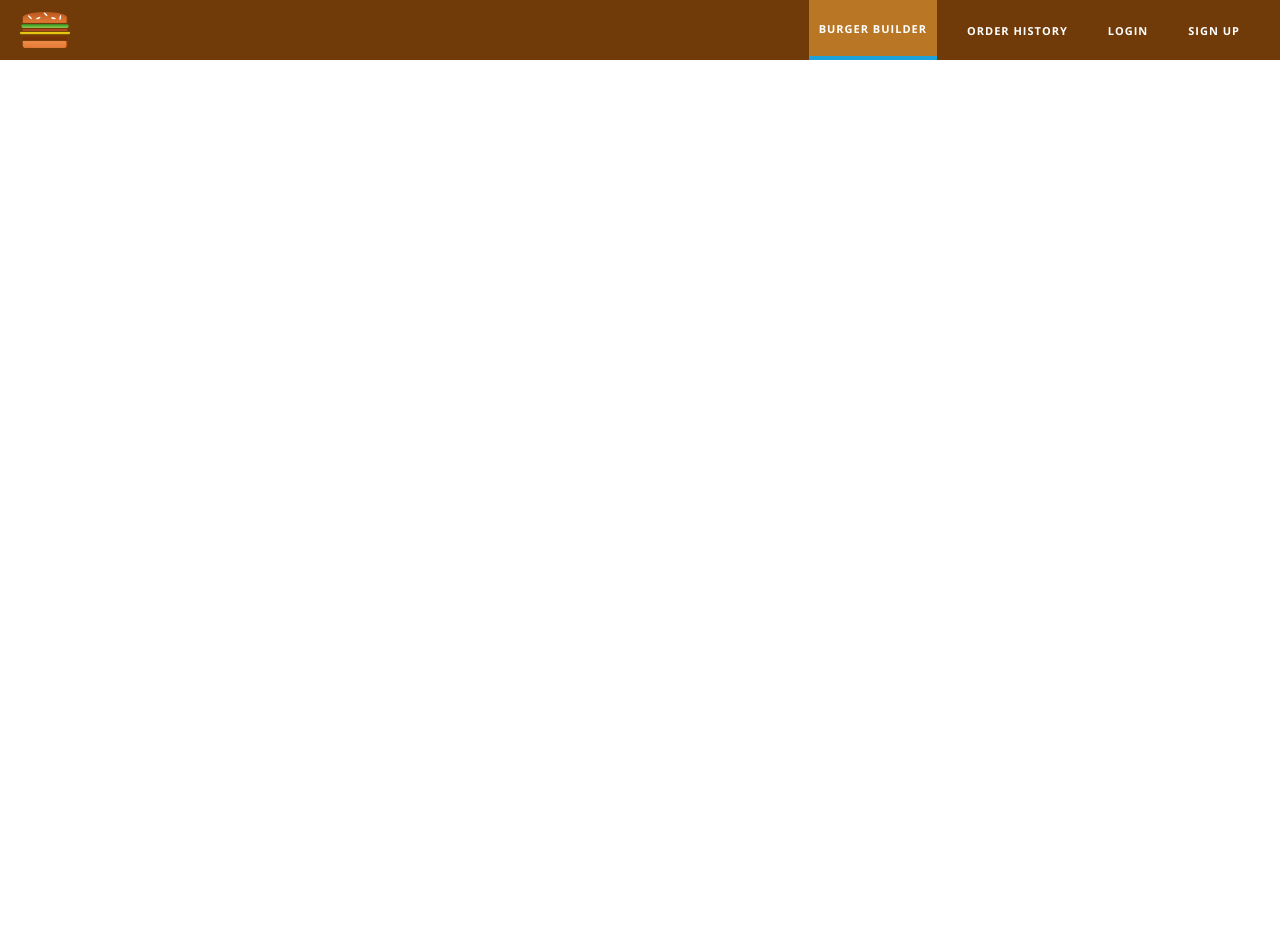
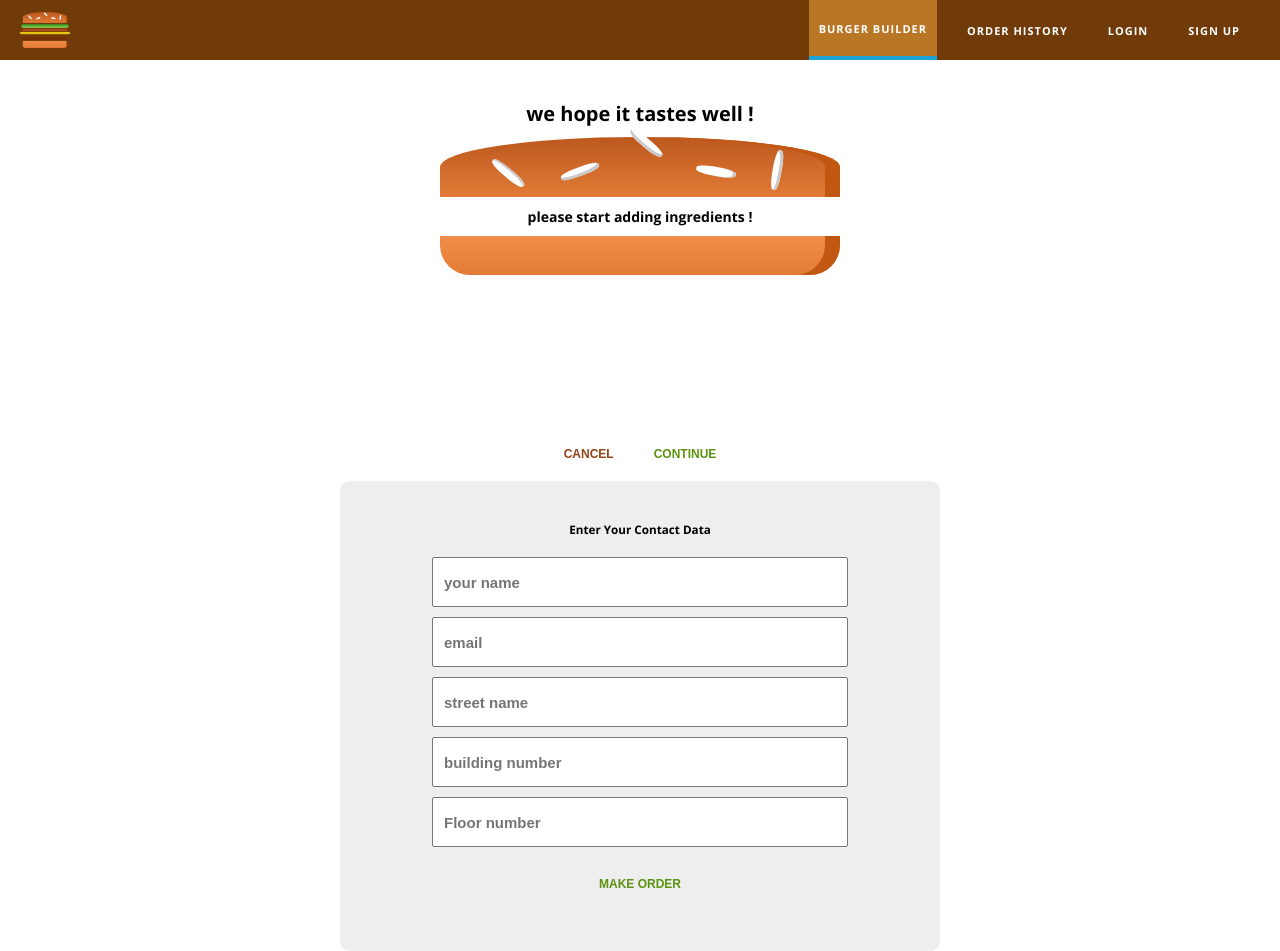
Before and after one commit to tareq-abdelhaq/burger-builder, a React (Create React App) app: page /checkout/order-forum in a window 1280 px wide. Before the commit the page ends 900 px from the top, so only its background shows below. Built offline with nearby package versions, Linux system fonts and the light colour scheme.

Commit message:
adding forum for order contant data

```diff
--- a/src/App.js
+++ b/src/App.js
@@ -3,7 +3,7 @@ import Layout from "./containers/Layout/Layout";
 import {Routes,Route} from "react-router-dom"
 import BurgerBuilder from "./containers/BurgerBuilder/BurgerBuilder";
 import CheckOut from "./containers/CheckOut/CheckOut";
-import Forum from "./components/Order/Forum/Forum";
+import OrderForum from "./containers/CheckOut/OrderForum/OrderForum";
 
 
 class App extends React.Component{
@@ -12,8 +12,9 @@ class App extends React.Component{
        <Layout>
            <Routes>
                <Route path="/" element={<BurgerBuilder />}/>
-               <Route path="/checkout" element={<CheckOut />} />
-               <Route path="/order-forum" element={<Forum />} />
+               <Route path="/checkout" element={<CheckOut />}>
+                   <Route path="order-forum" element={<OrderForum />} />
+               </Route>
            </Routes>
        </Layout>
     );
--- a/src/components/Order/CheckOutSummery/CheckOutSummery.js
+++ b/src/components/Order/CheckOutSummery/CheckOutSummery.js
@@ -12,7 +12,7 @@ class checkOutSummery extends Component{
     }
     continueOrderHandler = () =>
     {
-        this.props.navigate("/order-forum")
+        this.props.navigate("order-forum",{replace:true})
     }
     render(){
         console.log(this.props.ingredients)
--- a/src/components/Order/Forum/Forum.js
+++ /dev/null
@@ -1,21 +0,0 @@
-import {Component} from "react";
-import Modal from "../../UI/Modal/Modal";
-
-class Forum extends Component
-{
-    render() {
-        return(
-            <Modal visible>
-                <form>
-                    <input type="text" placeholder="your name"/>
-                    <input type="text" placeholder="phone number"/>
-                    <input type="text" placeholder="street name number"/>
-                    <input type="text" placeholder="building number number"/>
-                    <input type="text" placeholder="Floor number"/>
-                    <input type="submit" value="make order"/>
-                </form>
-            </Modal>
-        )
-    }
-}
-export default Forum;
--- a/src/containers/CheckOut/CheckOut.js
+++ b/src/containers/CheckOut/CheckOut.js
@@ -1,6 +1,8 @@
 import {Component} from "react";
 import CheckOutSummery from "../../components/Order/CheckOutSummery/CheckOutSummery";
 import withRouter from "../../hoc/withRouter";
+import {Outlet} from "react-router-dom";
+
 class CheckOut extends Component
 {
     state = {
@@ -17,7 +19,10 @@ class CheckOut extends Component
 
     render() {
         return (
+            <>
             <CheckOutSummery ingredients={this.state.ingredients}/>
+            <Outlet />
+            </>
         )
     }
 }
--- /dev/null
+++ b/src/containers/CheckOut/OrderForum/OrderForum.js
@@ -0,0 +1,36 @@
+import {Component} from "react";
+import classes from "./OrderForum.module.css"
+import Button from "../../../components/UI/Button/Button";
+
+class OrderForum extends Component
+{
+
+    state = {
+        username: "",
+        email: "",
+        phoneNumber: "",
+        address: {
+            city: "",
+            streetName: "",
+            buildingNumber: null,
+            floorNumber: null,
+            apartmentNumber: null
+        }
+    }
+    render() {
+        return(
+            <div className={classes.OrderForum}>
+                <h3> Enter your Contact Data </h3>
+                <form>
+                    <input type="text" placeholder="your name"/>
+                    <input type="email" placeholder="email"/>
+                    <input type="text" placeholder="street name"/>
+                    <input type="text" placeholder="building number"/>
+                    <input type="text" placeholder="Floor number"/>
+                    <Button btnType="Success" clicked={(e) => {e.preventDefault();console.log("Order Sent")}}>Make Order</Button>
+                </form>
+            </div>
+        )
+    }
+}
+export default OrderForum;
--- /dev/null
+++ b/src/containers/CheckOut/OrderForum/OrderForum.module.css
@@ -0,0 +1,37 @@
+.OrderForum
+{
+    width: 600px;
+    margin: auto;
+    background-color: #EEE;
+    text-align:center;
+    padding: 4rem;
+    border-radius: 1rem;
+}
+
+@media (max-width: 667px){
+    .OrderForum
+    {
+        width: 400px;
+    }
+}
+
+.OrderForum h3
+{
+    color: #000;
+    font-weight: 700;
+    text-transform: capitalize;
+    margin-bottom: 2rem;
+}
+.OrderForum form input
+
+{
+
+    display: block;
+    margin: auto auto 1rem;
+    width: 80%;
+    height: 5rem;
+    padding-left: 1rem;
+    font-size: 1.5rem;
+    color: #7f3608;
+    font-weight: 700;
+}
```
Also changed, not shown: src/components/Order/Forum/Forum.module.css (deleted).
